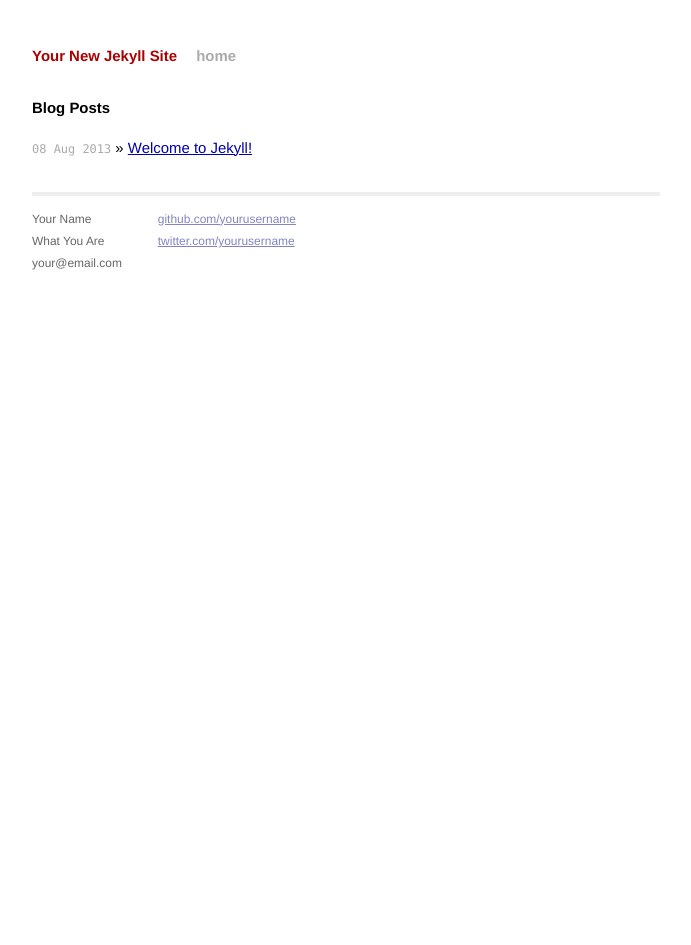
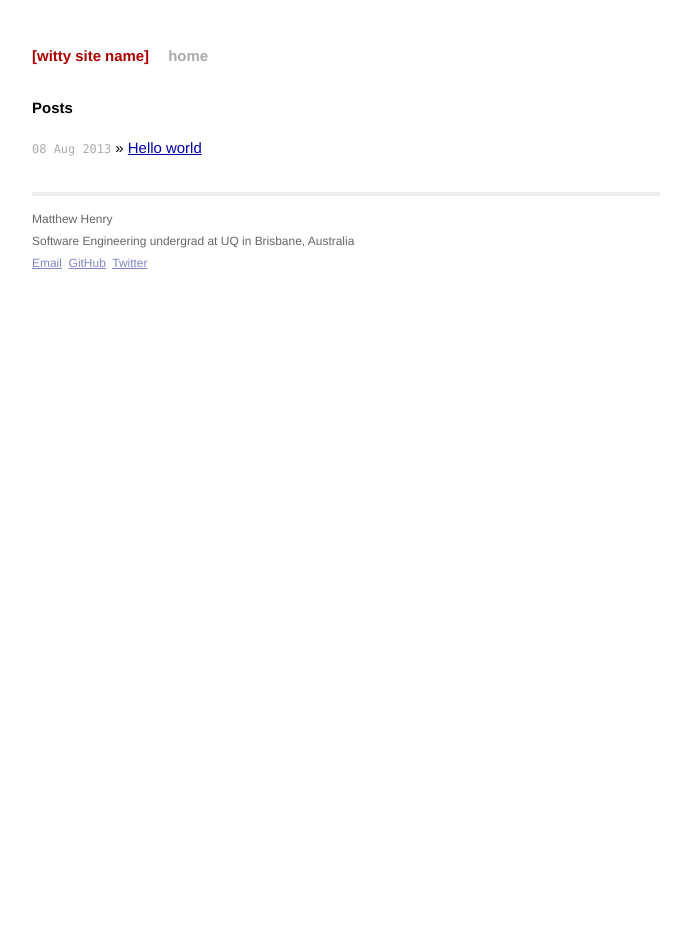
Before and after one commit to mhenr18/mhenr.com, a Jekyll site: the page built from index.html, in a window 1280 px wide. Shown: the whole page, without its empty margins (294-985 px from the left). Built offline with Jekyll 4.4.1, drawn with Linux system fonts in a browser that asks for light colours; Markdown is read by kramdown in place of the engine named in the settings.

Commit message:
Initial design + Hello world

```diff
--- a/_config.yml
+++ b/_config.yml
@@ -1,3 +1,3 @@
-name: Your New Jekyll Site
+name: "[witty site name]"
 markdown: redcarpet
 pygments: true
--- a/_layouts/default.html
+++ b/_layouts/default.html
@@ -27,15 +27,11 @@
             <div class="footer">
               <div class="contact">
                 <p>
-                  Your Name<br />
-                  What You Are<br />
-                  your@email.com
-                </p>
-              </div>
-              <div class="contact">
-                <p>
-                  <a href="http://github.com/yourusername/">github.com/yourusername</a><br />
-                  <a href="http://twitter.com/yourusername/">twitter.com/yourusername</a><br />
+					Matthew Henry<br />
+                  Software Engineering undergrad at UQ in Brisbane, Australia<br />
+				<a href="mailto:me@mhenr.com">Email</a>&nbsp;
+                <a href="http://github.com/mhenr18/">GitHub</a>&nbsp;
+                <a href="http://twitter.com/mhenr18/">Twitter</a>
                 </p>
               </div>
             </div>
--- a/index.html
+++ b/index.html
@@ -1,10 +1,10 @@
 ---
 layout: default
-title: Your New Jekyll Site
+title: Home
 ---
 
 <div id="home">
-  <h1>Blog Posts</h1>
+  <h1>Posts</h1>
   <ul class="posts">
     {% for post in site.posts %}
       <li><span>{{ post.date | date_to_string }}</span> &raquo; <a href="{{ post.url }}">{{ post.title }}</a></li>
```
Also changed, not shown: _posts/2013-08-08-hello-world.md (added, +10 -0 lines), _posts/2013-08-08-welcome-to-jekyll.markdown (deleted, +0 -24 lines), README.md.
